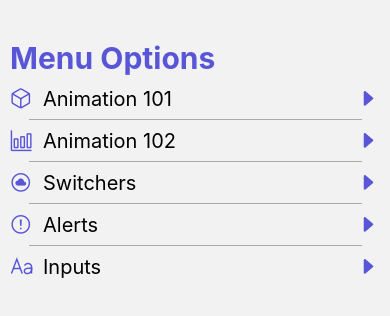
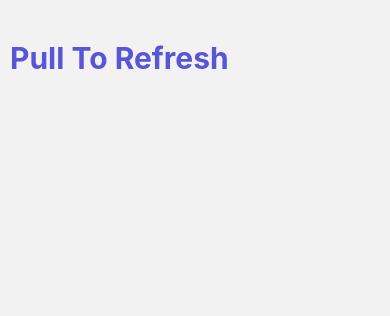
Before and after one commit to GalvisDeveloper/ts-componentsnative-rn, a React Native app: screen /PullToRefresh in a window 390 px wide. Shown: the top 316 px of the page. Built offline with nearby package versions, Linux system fonts and the light colour scheme.

Commit message:
Pull To Refresh screen

```diff
--- a/src/data/menuItems.tsx
+++ b/src/data/menuItems.tsx
@@ -26,4 +26,9 @@
 		icon: 'text-outline',
 		component: 'TextInputScreen',
 	},
+	{
+		name: 'PullToRefresh',
+		icon: 'refresh-outline',
+		component: 'PullToRefresh',
+	},
 ];
--- a/src/navigation/StackNavigator.tsx
+++ b/src/navigation/StackNavigator.tsx
@@ -5,6 +5,7 @@
 import SwitchScreen from '../screens/SwitchScreen';
 import AlertScreen from '../screens/AlertScreen';
 import TextInputScreen from '../screens/TextInputScreen';
+import PullToRefresh from '../screens/PullToRefresh';
 
 const Stack = createStackNavigator();
 
@@ -21,6 +22,7 @@
 			<Stack.Screen name='SwitchScreen' component={SwitchScreen} />
 			<Stack.Screen name='AlertScreen' component={AlertScreen} />
 			<Stack.Screen name='TextInputScreen' component={TextInputScreen} />
+			<Stack.Screen name='PullToRefresh' component={PullToRefresh} />
 		</Stack.Navigator>
 	);
 };
--- /dev/null
+++ b/src/screens/PullToRefresh.tsx
@@ -0,0 +1,53 @@
+import React from 'react';
+import { ScrollView, Text, View } from 'react-native';
+import HeaderTitle from '../components/HeaderTitle';
+import { colors, styles } from '../theme/appTheme';
+import { RefreshControl } from 'react-native-gesture-handler';
+import { useState } from 'react';
+import { useSafeAreaInsets } from 'react-native-safe-area-context';
+
+const PullToRefresh = () => {
+	const { top } = useSafeAreaInsets();
+
+	const [refreshing, setRefreshing] = useState(false);
+
+	const [data, setData] = useState<string>('');
+
+	const onRefresh = () => {
+		setRefreshing(true);
+		setTimeout(() => {
+			console.log('Terminamos');
+			setRefreshing(false);
+			setData('Hello world');
+		}, 3500);
+	};
+
+	return (
+		<ScrollView
+			style={{
+				marginTop: refreshing ? top : 0,
+			}}
+			refreshControl={
+				<RefreshControl
+					refreshing={refreshing}
+					onRefresh={onRefresh}
+					progressViewOffset={10}
+					progressBackgroundColor={colors.primary} // * Android only
+					colors={[colors.white, colors.secondary, colors.yellow]} // * Android only
+					style={{ backgroundColor: colors.primary }} // * iOS only
+					tintColor='white' // * iOS only
+					title='Refreshing' // * iOS only
+					titleColor={colors.white} // * iOS only
+				/>
+			}
+		>
+			<View style={styles.globalMargin}>
+				<HeaderTitle title='Pull To Refresh' color={colors.primary} />
+
+				{data && <Text>{data}</Text>}
+			</View>
+		</ScrollView>
+	);
+};
+
+export default PullToRefresh;
```
